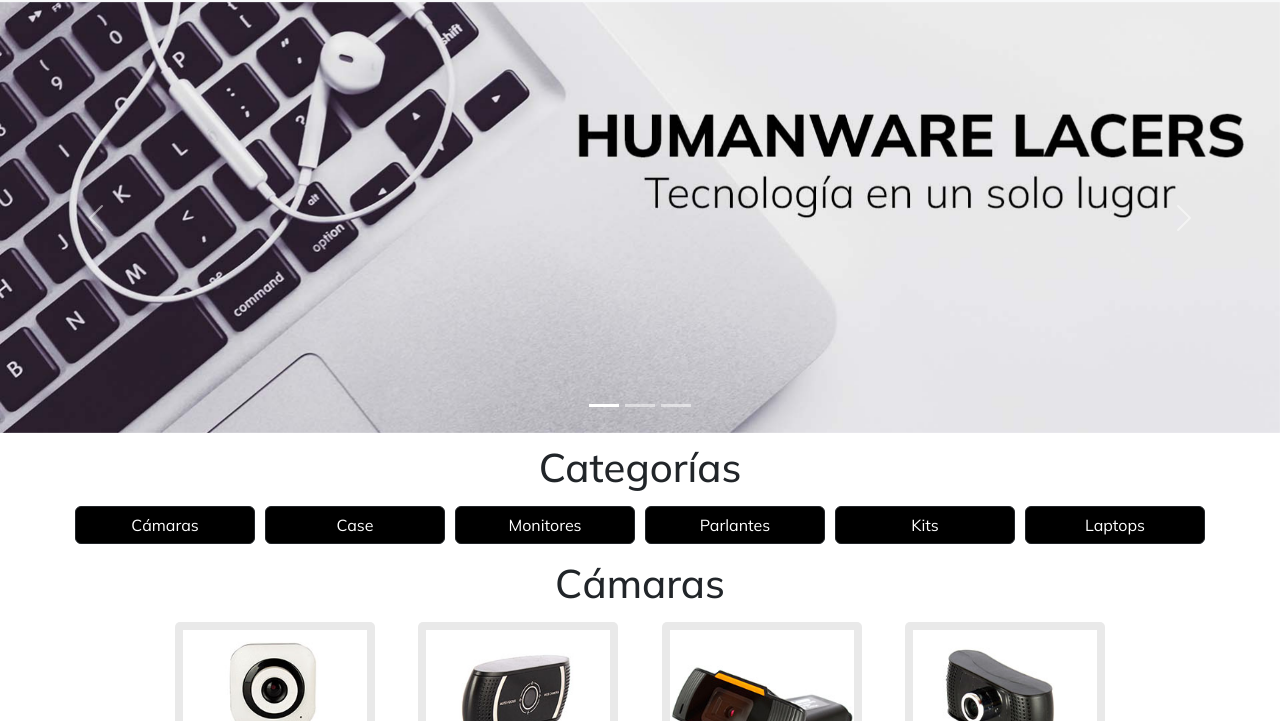
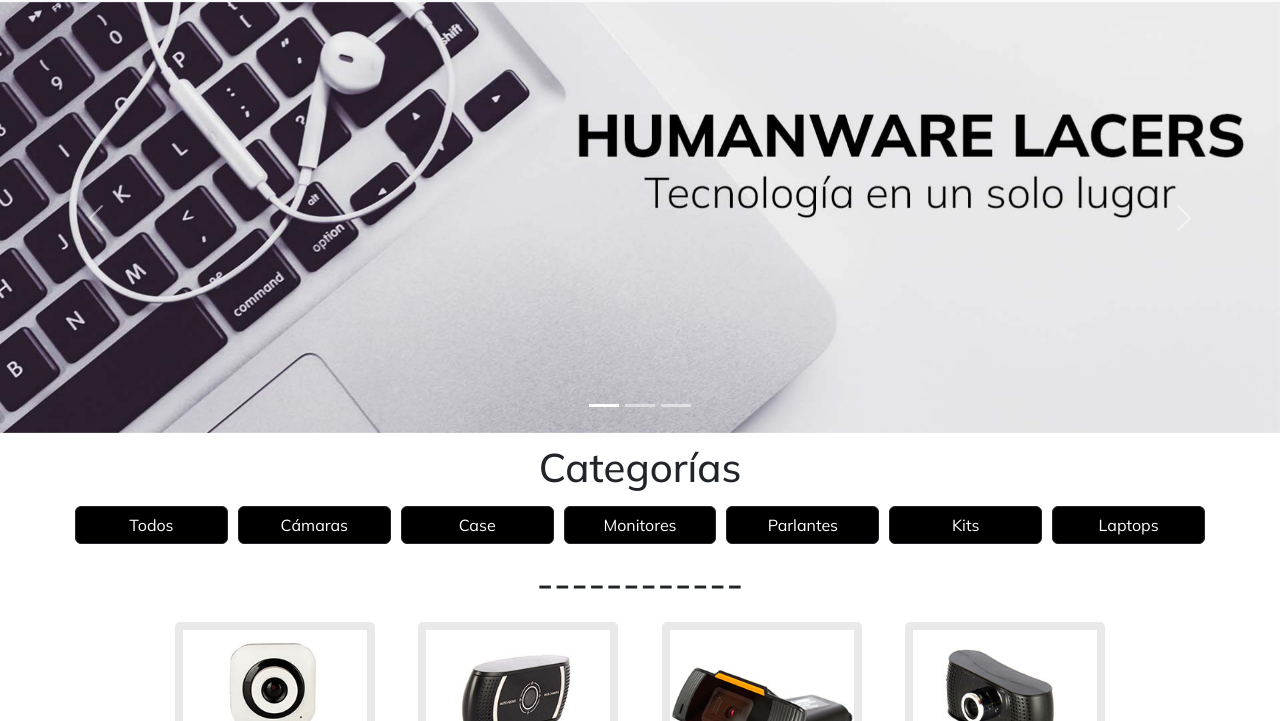
Before and after one commit to JenyferCCoder/humanware-js, a plain HTML site: page paginas/hardware.html in a window 1280 px wide. Shown: the part 79-800 px from the top of the page. Drawn offline with nearby package versions, Linux system fonts and the light colour scheme.

Commit message:
categorizar productos

```diff
--- a/js/main.js
+++ b/js/main.js
@@ -125,6 +125,9 @@ const productos = [
         }
 ];
 
+const btn_subcatego = document.querySelector(".btn_subcatego")
+
+
 function cargarProductos() {
     const contenedorProductos = document.querySelector("#contenedor_productos");
     const productoTarjeta = document.querySelector(".tarjeta_produc");
@@ -143,7 +146,11 @@ function cargarProductos() {
 
 cargarProductos();
 
+btn_subcatego.forEach(boton => {
+    boton.addEventListener("click", (e) =>{
 
+    })
+})
 
 /*
 
--- a/paginas/hardware.html
+++ b/paginas/hardware.html
@@ -115,29 +115,32 @@
 	<div class="container">
 		<div class="row">
             <a class=" col btn btn-dark" href="#camaras">
-			    <button  type="button">Cámaras</button>
+			    <button id="todos" class="btn_subcatego active" type="button">Todos</button>
+            </a>
+            <a class=" col btn btn-dark" href="#camaras">
+			    <button id="camaras" class="btn_subcatego" type="button">Cámaras</button>
             </a>
             <a class=" col btn btn-dark" href="#case">
-                <button  type="button">Case</button>
+                <button id="case" class="btn_subcatego" type="button">Case</button>
             </a>
             <a class=" col btn btn-dark" href="#monitores">
-                <button  type="button">Monitores</button>
+                <button id="monitores" class="btn_subcatego" type="button">Monitores</button>
             </a>
             <a class=" col btn btn-dark" href="#parlantes">
-			    <button  type="button">Parlantes</button>
+			    <button id="parlantes" class="btn_subcatego" type="button">Parlantes</button>
             </a>
             <a class=" col btn btn-dark" href="#kits">
-                <button  type="button">Kits</button>
+                <button id="kits" class="btn_subcatego" type="button">Kits</button>
             </a>
             <a class=" col btn btn-dark" href="#laptops">
-			    <button  type="button">Laptops</button>
+			    <button id="laptops" class="btn_subcatego" type="button">Laptops</button>
             </a>
 		</div>
 	</div>
 </section>
 
 <section id="categorias">
-    <h1 id="camaras" class="subt animate__animated animate__heartBeat">Cámaras</h1>
+    <h1 id="camaras" class="subt animate__animated animate__heartBeat">------------</h1>
 
     <div id="contenedor_productos" class="fila contenedor_producto"> <!-- Cámaras -->
         <div class="producto" id="producto-oculto"><!-- Tarjeta cámaras -->
```
